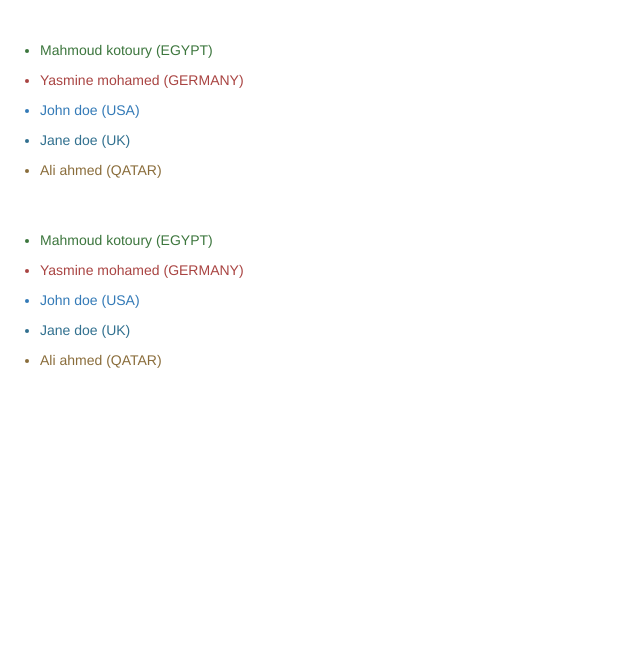
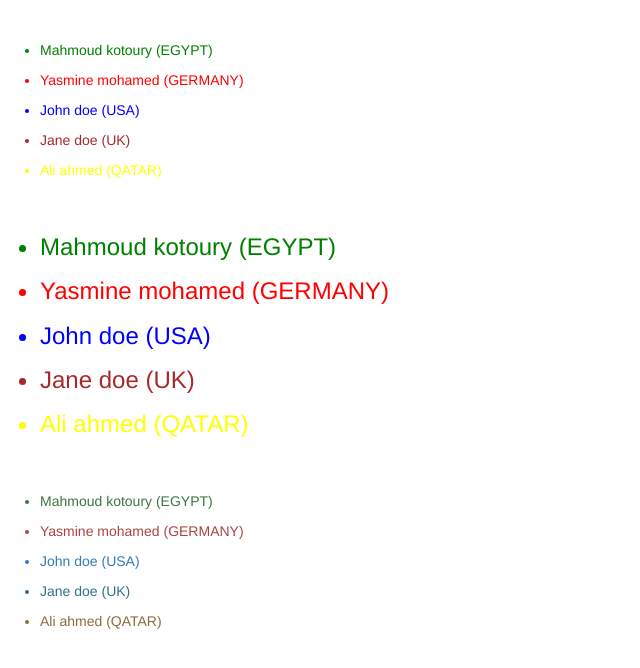
Before and after one commit to mfathei/my-dream-app, an Angular app: page / in a window 1280 px wide. Shown: the top 668 px of the page, without its empty margins (0-640 px from the left). Built offline with nearby package versions, Linux system fonts and the light colour scheme.

Commit message:
lesson 39 ngStyle directive

```diff
--- a/src/app/app.component.html
+++ b/src/app/app.component.html
@@ -1,23 +1,19 @@
-
-<br><br>
+<br>
+<br>
 <ul *ngFor="let person of people">
-    <li *ngIf="person.country === 'EGYPT'" class="text-success">
-        {{person.name}} ({{person.country}})
-    </li>
-    <li *ngIf="person.country === 'USA'" class="text-primary">
-        {{person.name}} ({{person.country}})
-    </li>
-    <li *ngIf="person.country === 'UK'" class="text-info">
-        {{person.name}} ({{person.country}})
-    </li>
-    <li *ngIf="person.country === 'GERMANY'" class="text-danger">
-        {{person.name}} ({{person.country}})
-    </li>
-    <li *ngIf="person.country !== 'EGYPT' && person.country !== 'USA' && person.country !== 'UK' && person.country !== 'GERMANY'"
-        class="text-warning">
+    <li [ngStyle]="{'color': getColor(person.country)}">
         {{person.name}} ({{person.country}})
     </li>
 </ul>
+<br>
+<br>
+<ul *ngFor="let person of people">
+    <!-- note .px as a unit -->
+    <li [style.color]="getColor(person.country)" [style.font-size.px]="24">
+        {{person.name}} ({{person.country}})
+    </li>
+</ul>
+
 <br><br>
 <ul *ngFor="let person of people" [ngSwitch]="person.country">
     <li *ngSwitchCase="'EGYPT'" class="text-success">
--- a/src/app/app.component.ts
+++ b/src/app/app.component.ts
@@ -63,6 +63,22 @@
     }
   ];
 
+  getColor(country) {
+    switch (country) {
+      case 'EGYPT':
+        return "green";
+      case 'USA':
+        return "blue";
+      case 'UK':
+        return "brown";
+      case 'GERMANY':
+        return "red";
+      default:
+        return "yellow";
+    }
+  }
+
+
   onClick() {
     console.log('you clicked button');
   }
```
